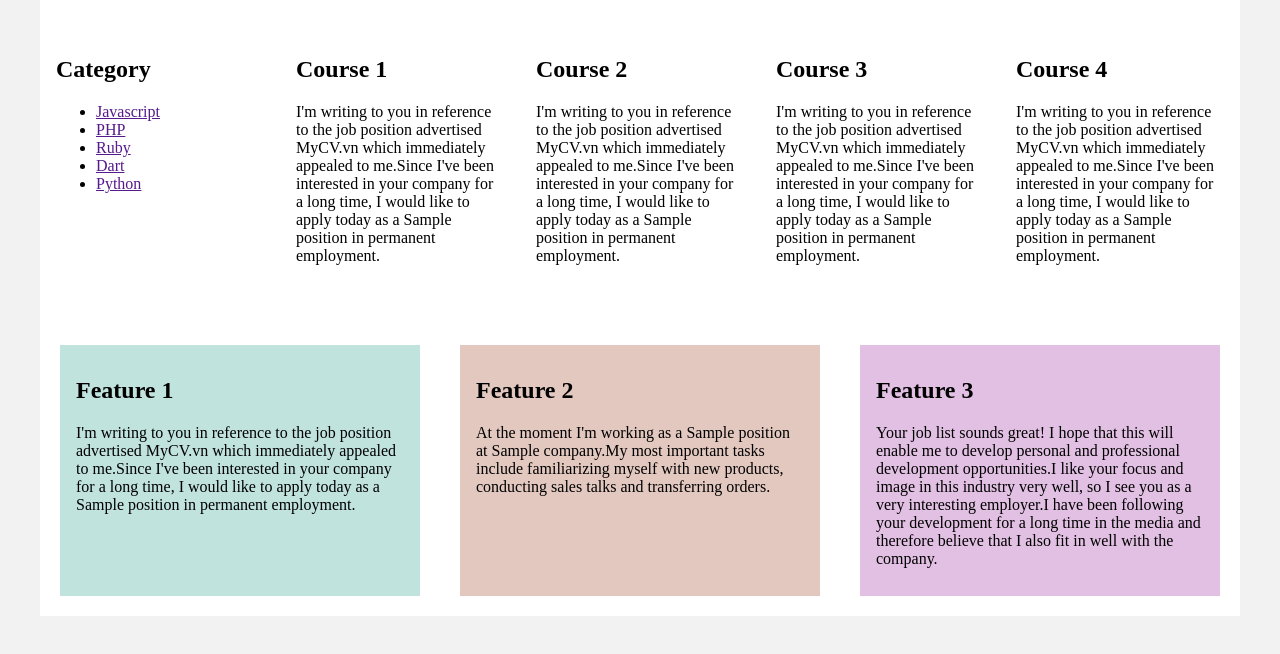
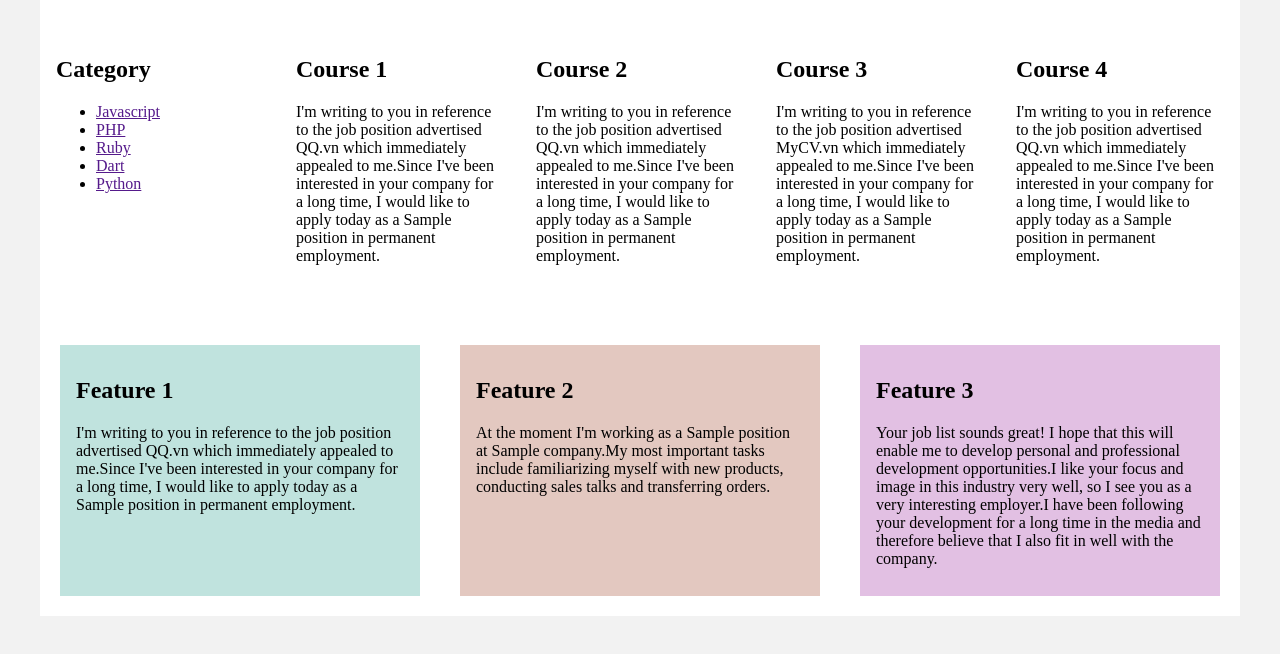
Before and after one commit to Tran-Quyen/practice-responsive-1, a plain HTML site: page index.html in a window 1280 px wide. Shown: the part 514-1168 px from the top of the page. Drawn offline with Linux system fonts and the light colour scheme.

Commit message:
Update index.html

```diff
--- a/index.html
+++ b/index.html
@@ -56,7 +56,7 @@
           <div class="column-item">
             <h2>Course 1</h2>
             <p>
-              I'm writing to you in reference to the job position advertised MyCV.vn which immediately appealed to
+              I'm writing to you in reference to the job position advertised QQ.vn which immediately appealed to
               me.Since I've been interested in your company for a long time, I would like to apply today as a Sample
               position in permanent employment.
             </p>
@@ -64,7 +64,7 @@
           <div class="column-item">
             <h2>Course 2</h2>
             <p>
-              I'm writing to you in reference to the job position advertised MyCV.vn which immediately appealed to
+              I'm writing to you in reference to the job position advertised QQ.vn which immediately appealed to
               me.Since I've been interested in your company for a long time, I would like to apply today as a Sample
               position in permanent employment.
             </p>
@@ -80,7 +80,7 @@
           <div class="column-item">
             <h2>Course 4</h2>
             <p>
-              I'm writing to you in reference to the job position advertised MyCV.vn which immediately appealed to
+              I'm writing to you in reference to the job position advertised QQ.vn which immediately appealed to
               me.Since I've been interested in your company for a long time, I would like to apply today as a Sample
               position in permanent employment.
             </p>
@@ -93,7 +93,7 @@
         <div class="feature-item">
           <h2>Feature 1</h2>
           <p>
-            I'm writing to you in reference to the job position advertised MyCV.vn which immediately appealed to
+            I'm writing to you in reference to the job position advertised QQ.vn which immediately appealed to
             me.Since I've been interested in your company for a long time, I would like to apply today as a Sample
             position in permanent employment.
           </p>
```
